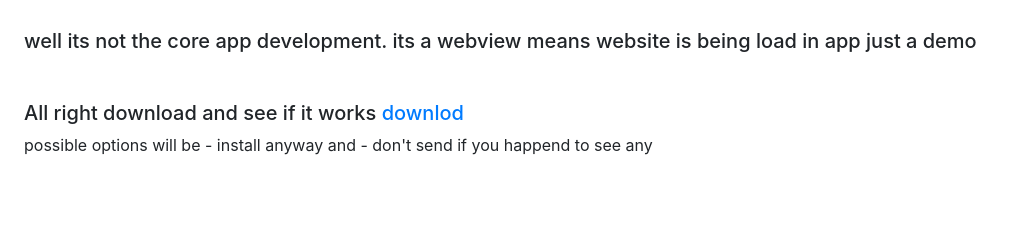
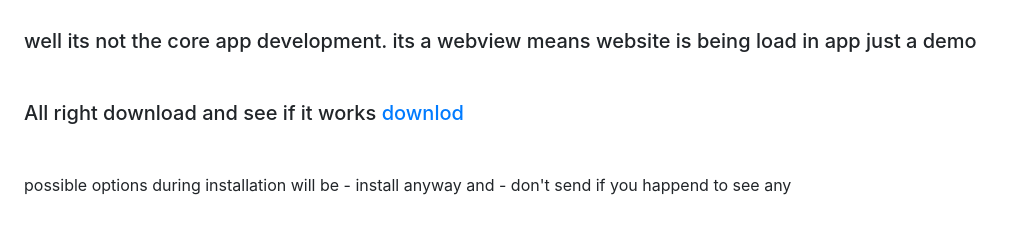
Before and after one commit to pavandeore/projectpro-app, a plain HTML site: page index.html in a window 1280 px wide. Shown: the part 51-284 px from the top of the page, without its empty margins (0-1014 px from the left). Drawn offline with nearby package versions, Linux system fonts and the light colour scheme.

Commit message:
Update index.html

```diff
--- a/index.html
+++ b/index.html
@@ -15,7 +15,7 @@
 <h5 class="px-4">well its not the core app development. its a webview  means website is being load in app just a demo </h5>
     <h5 class="px-4 my-2 mt-5">All right download and see if it works <a download href="/app-release.apk">downlod</a></h5>
 
-    <p class="px-4"> possible options will be  - install anyway and - don't send    if you happend to see any  </p>
+    <p class="px-4 mt-5"> possible options during installation will be  - install anyway and - don't send    if you happend to see any  </p>
 
 <div class="container">
 </div>
```
